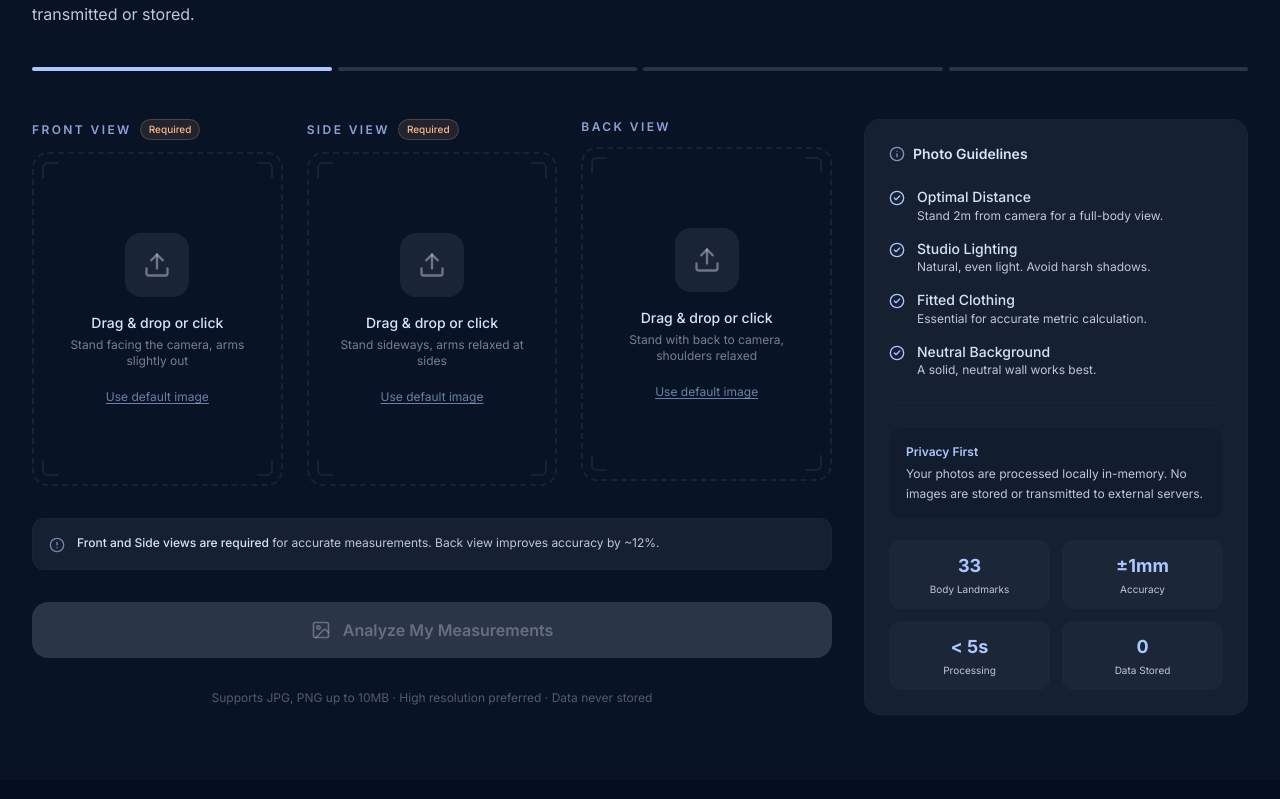
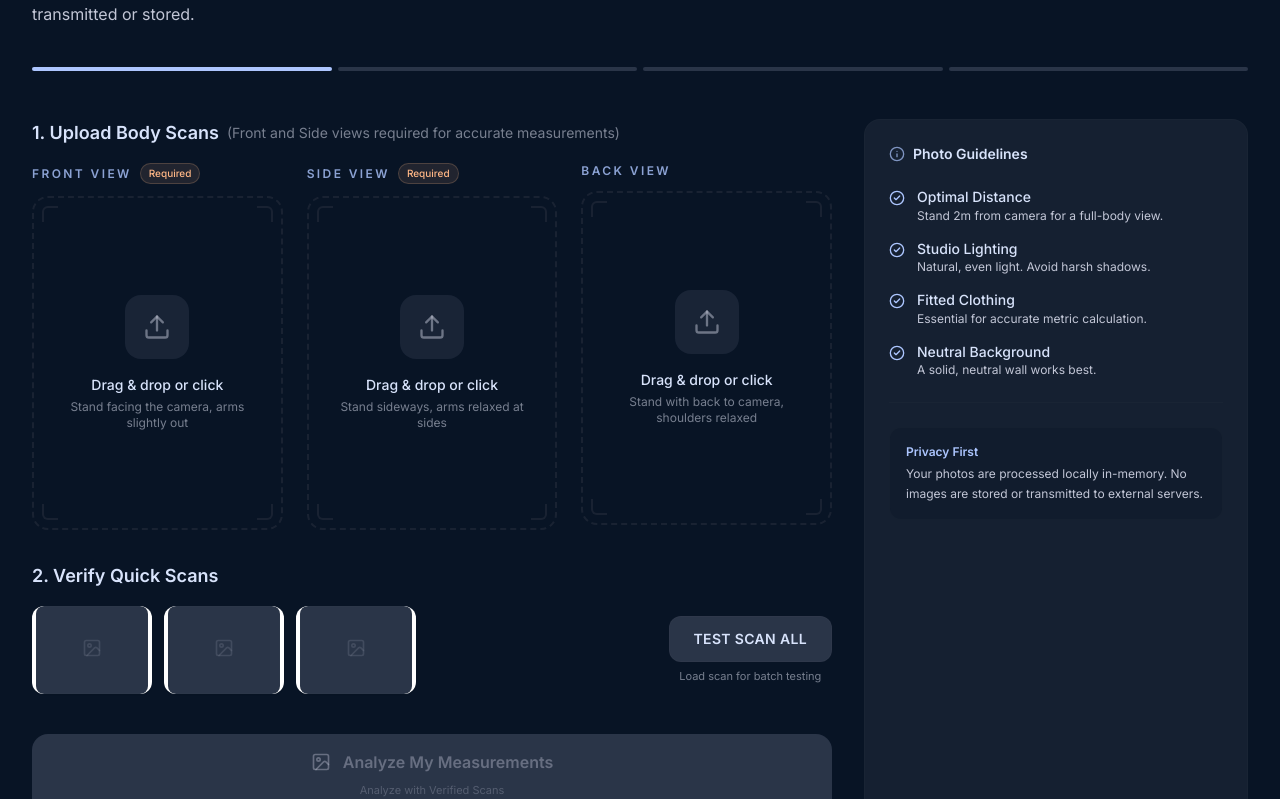
Before and after one commit to AMMMMMMAR/vds-frontend, a React (Vite) app: page /upload in a window 1280 px wide. Shown: the part 321-1120 px from the top of the page. Built offline with nearby package versions, Linux system fonts and the light colour scheme.

Commit message:
updating the upload page

```diff
--- a/src/components/upload/DropZone.jsx
+++ b/src/components/upload/DropZone.jsx
@@ -135,12 +135,6 @@ function UploadSlot({ slot, image, onUpload, onRemove, onDefault }) {
                 </p>
                 <p className="text-xs text-on-surface-variant/60">{slot.description}</p>
               </div>
-              <button
-                onClick={(e) => { e.stopPropagation(); onDefault(slot.id); }}
-                className="text-xs text-primary/60 hover:text-primary underline underline-offset-2 transition-colors mt-1"
-              >
-                Use default image
-              </button>
             </motion.div>
           )}
         </AnimatePresence>
@@ -196,6 +190,15 @@ export default function DropZone({ onProceed }) {
 
   return (
     <div className="flex flex-col gap-8">
+      {/* SECTION 1 */}
+      <div>
+        <h3 className="text-lg font-semibold text-on-surface mb-4 flex flex-wrap items-center gap-2">
+          1. Upload Body Scans
+          <span className="text-sm font-normal text-on-surface-variant/60">
+            (Front and Side views required for accurate measurements)
+          </span>
+        </h3>
+
         {/* Upload grid */}
         <div className="grid grid-cols-1 sm:grid-cols-3 gap-6">
           {SLOTS.map(slot => (
@@ -209,37 +212,63 @@ export default function DropZone({ onProceed }) {
             />
           ))}
         </div>
+      </div>
 
-      {/* Notice */}
-      {!canProceed && (
-        <div className="flex items-start gap-3 bg-surface-container rounded-xl p-4 border border-outline-variant/10">
-          <AlertCircle className="w-4 h-4 text-primary/60 mt-0.5 shrink-0" />
-          <p className="text-xs text-on-surface-variant">
-            <span className="text-on-surface font-medium">Front and Side views are required</span>
-            {' '}for accurate measurements. Back view improves accuracy by ~12%.
-          </p>
+      {/* SECTION 2 */}
+      <div>
+        <h3 className="text-lg font-semibold text-on-surface mb-4">
+          2. Verify Quick Scans
+        </h3>
+        <div className="flex flex-wrap items-center justify-between gap-6">
+          <div className="flex gap-3">
+            {SLOTS.map(slot => (
+              <div key={slot.id} className="w-24 h-20 sm:w-[120px] sm:h-[88px] bg-white rounded-xl overflow-hidden shadow-sm flex items-center justify-center">
+                {uploadedImages[slot.id] ? (
+                  <img src={URL.createObjectURL(uploadedImages[slot.id])} alt={slot.label} className="w-full h-full object-contain" />
+                ) : (
+                  <div className="w-full h-full bg-surface-highest rounded-lg flex flex-col items-center justify-center text-on-surface-variant/30 border border-outline-variant/10 m-1">
+                    <ImageIcon className="w-5 h-5 mb-1 opacity-50" />
                   </div>
                 )}
+              </div>
+            ))}
+          </div>
+          <div className="flex flex-col items-center text-center shrink-0">
+            <button
+               onClick={() => SLOTS.forEach(slot => handleDefault(slot.id))}
+               className="px-6 py-3 bg-surface-highest hover:bg-surface-highest/80 text-on-surface font-semibold rounded-xl text-sm transition-colors border border-outline-variant/20 mb-1.5 tracking-wide"
+            >
+              TEST SCAN ALL
+            </button>
+            <span className="text-[11px] text-on-surface-variant/60">Load scan for batch testing</span>
+          </div>
+        </div>
+      </div>
 
+      <div className="flex flex-col gap-4 mt-2">
         {/* CTA */}
         <motion.button
           whileTap={{ scale: 0.98 }}
           onClick={onProceed}
           disabled={!canProceed}
           className={cn(
-          'w-full py-4 rounded-2xl font-semibold text-base flex items-center justify-center gap-3 transition-all duration-300',
+            'w-full py-4 rounded-2xl font-semibold text-base flex flex-col items-center justify-center transition-all duration-300 relative',
             canProceed
               ? 'btn-primary shadow-ambient-blue-lg cursor-pointer'
               : 'bg-surface-highest text-on-surface-variant/40 cursor-not-allowed'
           )}
         >
+          <div className="flex items-center gap-3">
             <ImageIcon className="w-5 h-5" />
-        Analyze My Measurements
+            <span>Analyze My Measurements</span>
+          </div>
+          <span className="text-[11px] font-normal mt-1 opacity-70">Analyze with Verified Scans</span>
         </motion.button>
 
         <p className="text-center text-xs text-on-surface-variant/40">
           Supports JPG, PNG up to 10MB · High resolution preferred · Data never stored
         </p>
       </div>
+    </div>
   );
 }
--- a/src/components/upload/PhotoGuidelines.jsx
+++ b/src/components/upload/PhotoGuidelines.jsx
@@ -58,21 +58,6 @@ export default function PhotoGuidelines() {
           Your photos are processed locally in-memory. No images are stored or transmitted to external servers.
         </p>
       </div>
-
-      {/* Stats */}
-      <div className="mt-5 grid grid-cols-2 gap-3">
-        {[
-          { value: '33', label: 'Body Landmarks' },
-          { value: '±1mm', label: 'Accuracy' },
-          { value: '< 5s', label: 'Processing' },
-          { value: '0', label: 'Data Stored' },
-        ].map(stat => (
-          <div key={stat.label} className="bg-surface-highest/30 rounded-xl p-3 text-center">
-            <p className="text-lg font-bold text-primary">{stat.value}</p>
-            <p className="text-[10px] text-on-surface-variant mt-0.5">{stat.label}</p>
-          </div>
-        ))}
-      </div>
     </div>
   );
 }
```
Also changed, not shown: 1 other file (tests, documents, lock files or other folders). Lines whose indentation alone changed are shown as unchanged.
